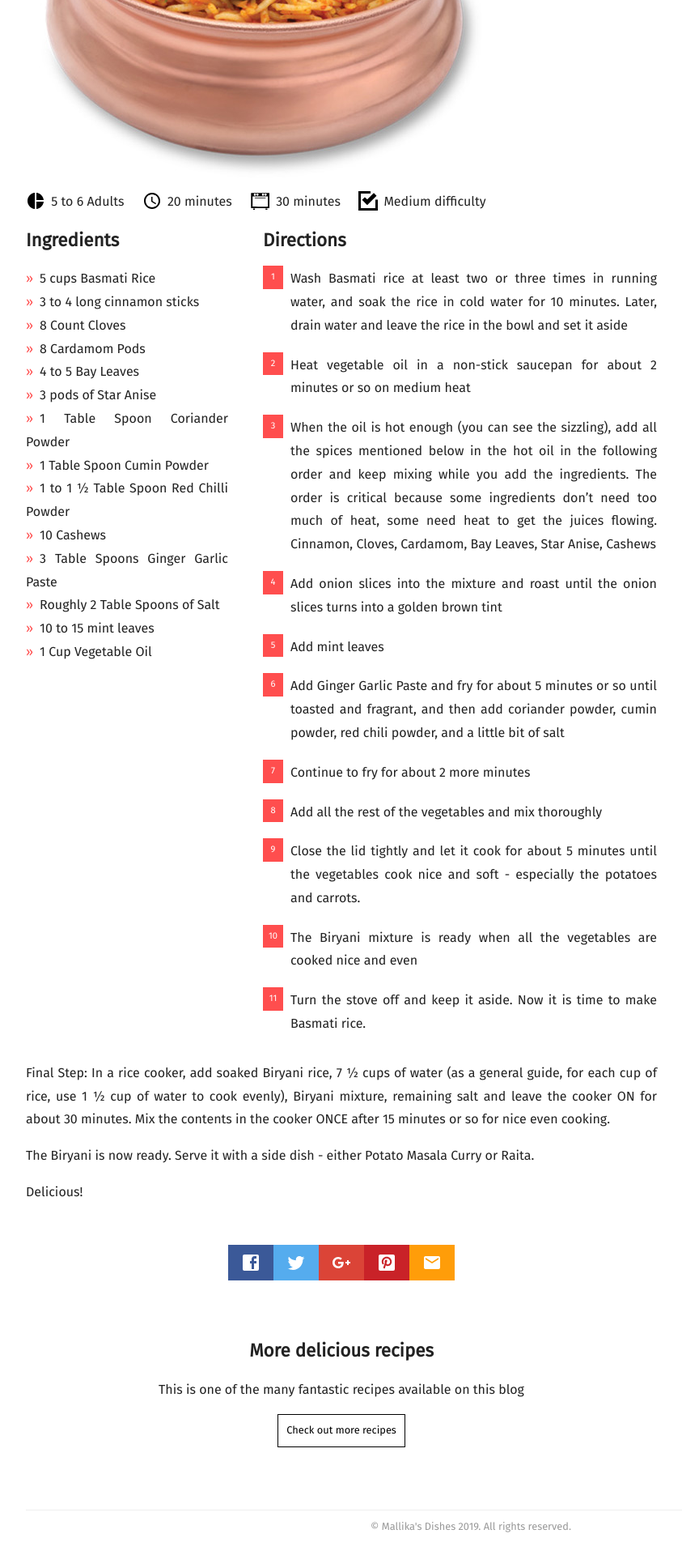
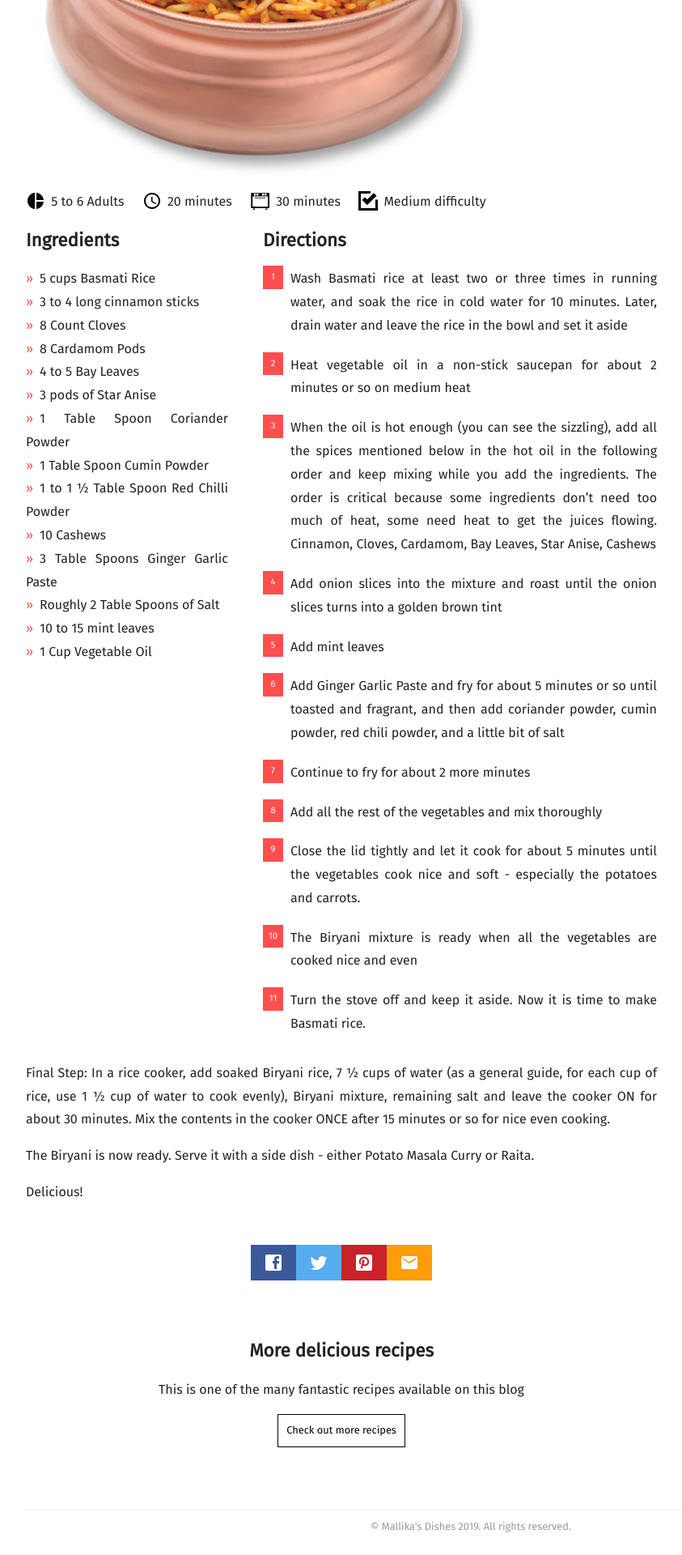
Before and after one commit to mallikasdishes/github.io, a Jekyll site: the page built from _posts/2017-01-06-mutton-biryani.md, in a window 1280 px wide. Shown: the part 873-2793 px from the top of the page at 81% size, without its empty margins (58-901 px from the left). Built offline with Jekyll 4.4.1, drawn with Linux system fonts in a browser that asks for light colours; nearby versions of some CDN libraries; some web fonts are replaced; comment, search, counter and statistics services are not loaded.

Commit message:
Update post.html

```diff
--- a/_layouts/post.html
+++ b/_layouts/post.html
@@ -37,8 +37,7 @@
 	<div class="sharing">
 		{% assign share_url = page.url | absolute_url | cgi_escape %}
 		<a class="facebook" href="https://www.facebook.com/sharer/sharer.php?u={{ share_url }}">{% include social-icon.html icon="Facebook" %}</a>
-		<a class="twitter" href="https://twitter.com/intent/tweet?url={{ share_url }}&amp;text=I'm%20going%20to%20this%20event!">{% include social-icon.html icon="Twitter" %}</a>
-		<a class="google-plus" href="https://plus.google.com/share?url={{ share_url }}">{% include social-icon.html icon="Google Plus" %}</a>
+		<a class="twitter" href="https://twitter.com/intent/tweet?url={{ share_url }}&amp;text=I%20love%20this%20recipe!%20Best%20recipe%20I%20tried%20so%20far!">{% include social-icon.html icon="Twitter" %}</a>
 		<a class="pinterest" href="//pinterest.com/pin/create/link/?url={{ share_url }}&amp;description={{ page.description }}">{% include social-icon.html icon="Pinterest" %}</a>
 		<a class="email" href="mailto:?subject=I've%20found%20a%20great%20recipe&amp;body=Check%20it%20out%20-%20{{ share_url }}">{% include social-icon.html icon="Email" %}</a>
 	</div>
```
